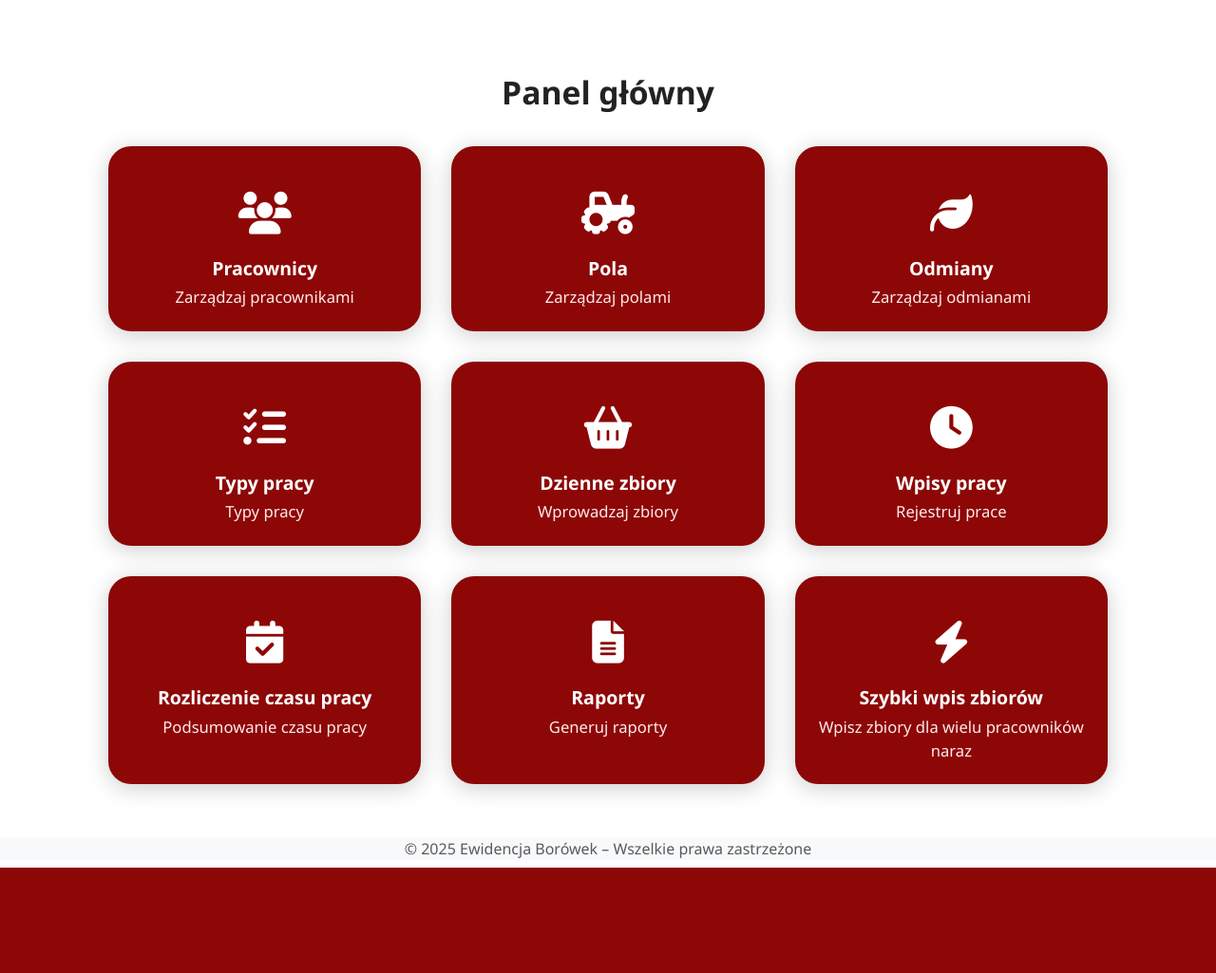
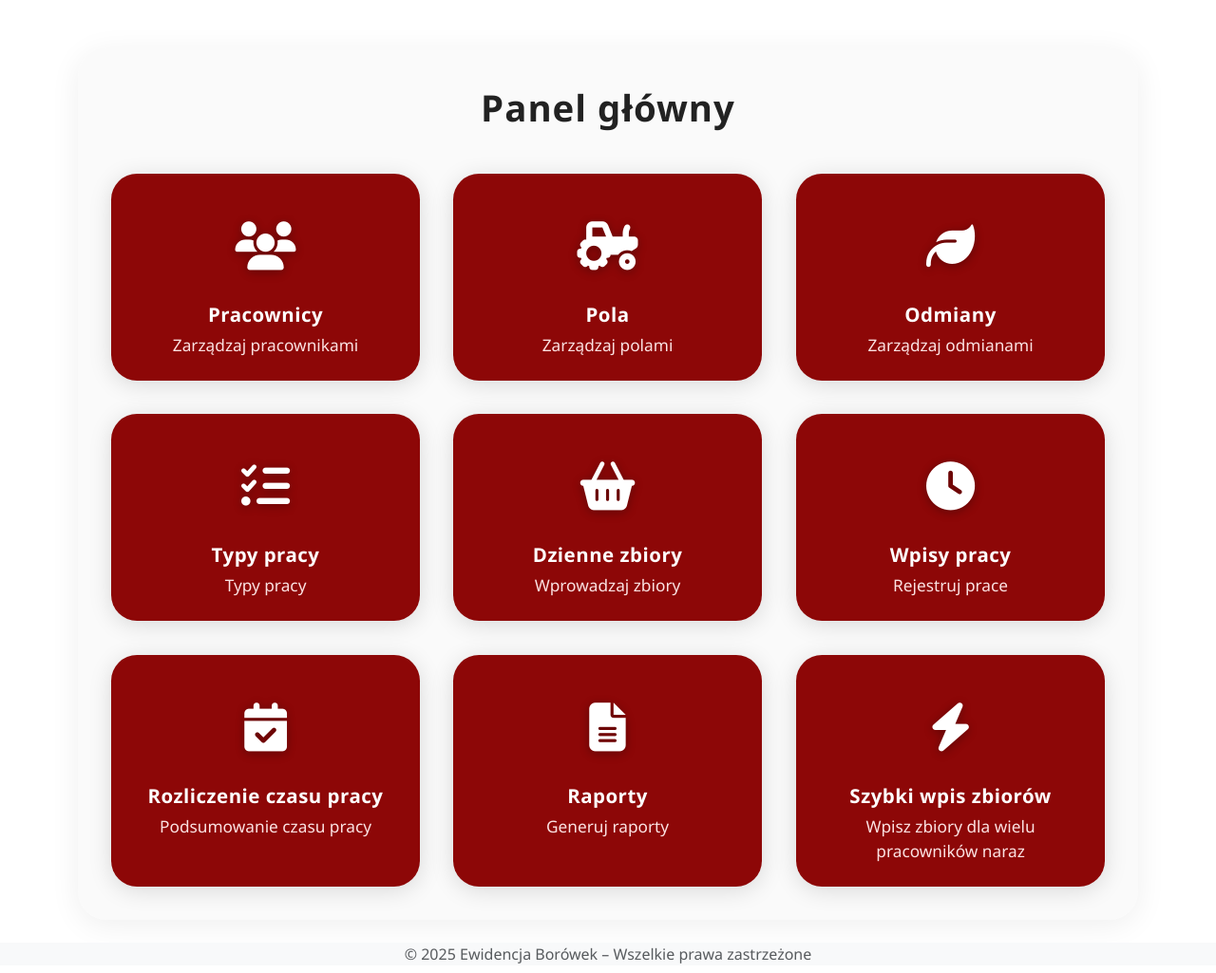
Before and after one commit to Reus1231/Ewidencja, a Flask app: page /dashboard in a window 1280 px wide; the page is wider, and only the part inside the window is pictured. Shown: the part 104-1129 px from the top of that part at 95% size. Before the commit the page ends 1018 px from the top of that part, so only its background shows below. Run offline with Flask 3, Linux system fonts and the light colour scheme; a user stored in the database is signed in.

```diff
--- a/static/style.css
+++ b/static/style.css
@@ -4,11 +4,16 @@ body {
     color: #343a40;
     transition: background 0.3s, color 0.3s;
 }
+
 :root {
     --bg: #ffffff;
     --text: #222222;
     --navbar: #dc3545;
     --footer: #f8f9fa;
+    --tile: #8D0707;
+    --tile-hover: #ad1d1d;
+    --tile-shadow: 0 4px 24px #0002;
+    --tile-glow: 0 0 12px #d32f2f88;
 }
 
 body {
@@ -21,60 +26,100 @@ body.dark-mode {
     --text: #f1f1f1;
     --navbar: #630606;
     --footer: #222;
+    --tile: #a91e1e;
+    --tile-hover: #d32f2f;
+    --tile-shadow: 0 4px 32px #0005;
+    --tile-glow: 0 0 18px #ad1d1d99;
 }
 
 .dashboard-container {
     max-width: 1200px;
-    margin: 40px auto 0 auto;
-    padding: 2rem;
+    margin: 50px auto 0 auto;
+    padding: 2.2rem;
+    background: rgba(0,0,0,0.02);
+    border-radius: 30px;
+    box-shadow: 0 6px 32px #0001;
+    animation: fadeIn 0.7s;
+}
+
+@keyframes fadeIn {
+    from { opacity: 0; transform: translateY(30px);}
+    to { opacity: 1; transform: none;}
 }
 
 .dashboard-title {
-    font-size: 2.1rem;
-    margin-bottom: 2rem;
+    font-size: 2.4rem;
+    margin-bottom: 2.5rem;
     font-weight: 700;
     text-align: center;
+    letter-spacing: 1px;
 }
 
 .tiles-grid {
     display: grid;
-    grid-template-columns: repeat(auto-fit, minmax(260px, 1fr));
-    gap: 2rem;
+    grid-template-columns: repeat(auto-fit, minmax(265px, 1fr));
+    gap: 2.2rem;
     margin-top: 1rem;
 }
 
 .tile {
-    background: #8D0707;
+    background: var(--tile);
     color: #fff;
-    border-radius: 1.5rem;
-    box-shadow: 0 4px 24px #0003;
-    padding: 2.2rem 1.3rem 1.4rem 1.3rem;
+    border-radius: 1.7rem;
+    box-shadow: var(--tile-shadow);
+    padding: 2.3rem 1.3rem 1.5rem 1.3rem;
     display: flex;
     flex-direction: column;
     align-items: center;
-    transition: background 0.2s, transform 0.2s;
+    transition: background 0.18s, transform 0.18s, box-shadow 0.18s;
     cursor: pointer;
-    min-height: 170px;
+    min-height: 185px;
     text-align: center;
     text-decoration: none;
-    border: 0;
+    border: none;
+    position: relative;
+    overflow: hidden;
+    opacity: 0;
+    animation: tileAppear 0.7s forwards;
 }
+.tile:nth-child(1) {animation-delay:.04s;}
+.tile:nth-child(2) {animation-delay:.09s;}
+.tile:nth-child(3) {animation-delay:.14s;}
+.tile:nth-child(4) {animation-delay:.19s;}
+.tile:nth-child(5) {animation-delay:.24s;}
+.tile:nth-child(6) {animation-delay:.29s;}
+.tile:nth-child(7) {animation-delay:.34s;}
+.tile:nth-child(8) {animation-delay:.39s;}
+.tile:nth-child(9) {animation-delay:.44s;}
+
+@keyframes tileAppear {
+    from { transform: translateY(40px) scale(0.97); opacity: 0; }
+    to { transform: none; opacity: 1; }
+}
+
 .tile:hover, .tile:focus {
-    background: #a91e1e;
-    transform: translateY(-5px) scale(1.03);
+    background: var(--tile-hover);
+    transform: translateY(-6px) scale(1.035);
+    box-shadow: var(--tile-glow);
+    outline: none;
 }
+
 .tile .tile-icon {
-    font-size: 2.8rem;
-    margin-bottom: 0.7rem;
+    font-size: 3.2rem;
+    margin-bottom: 1.2rem;
+    text-shadow: 0 3px 12px #0002;
+    filter: drop-shadow(0 1px 4px #0003);
 }
 .tile-title {
     font-weight: 600;
-    font-size: 1.22rem;
-    margin-bottom: 0.25rem;
+    font-size: 1.28rem;
+    margin-bottom: 0.3rem;
+    letter-spacing: 0.5px;
 }
 .tile-desc {
-    font-size: 1.04rem;
+    font-size: 1.08rem;
     color: #ffeaea;
+    opacity: 0.97;
 }
 
 @media (max-width: 800px) {
--- a/templates/dashboard.html
+++ b/templates/dashboard.html
@@ -3,47 +3,47 @@
 <div class="dashboard-container">
   <div class="dashboard-title">Panel główny</div>
   <div class="tiles-grid">
-    <a href="{{ url_for('employees') }}" class="tile">
+    <a href="{{ url_for('employees') }}" class="tile" tabindex="0" title="Pracownicy">
       <span class="tile-icon"><i class="fas fa-users"></i></span>
       <span class="tile-title">Pracownicy</span>
       <span class="tile-desc">Zarządzaj pracownikami</span>
     </a>
-    <a href="{{ url_for('fields') }}" class="tile">
+    <a href="{{ url_for('fields') }}" class="tile" tabindex="0" title="Pola">
       <span class="tile-icon"><i class="fas fa-tractor"></i></span>
       <span class="tile-title">Pola</span>
       <span class="tile-desc">Zarządzaj polami</span>
     </a>
-    <a href="{{ url_for('varieties') }}" class="tile">
+    <a href="{{ url_for('varieties') }}" class="tile" tabindex="0" title="Odmiany">
       <span class="tile-icon"><i class="fas fa-leaf"></i></span>
       <span class="tile-title">Odmiany</span>
       <span class="tile-desc">Zarządzaj odmianami</span>
     </a>
-    <a href="{{ url_for('work_types') }}" class="tile">
+    <a href="{{ url_for('work_types') }}" class="tile" tabindex="0" title="Typy pracy">
       <span class="tile-icon"><i class="fas fa-tasks"></i></span>
       <span class="tile-title">Typy pracy</span>
       <span class="tile-desc">Typy pracy</span>
     </a>
-    <a href="{{ url_for('harvests') }}" class="tile">
+    <a href="{{ url_for('harvests') }}" class="tile" tabindex="0" title="Dzienne zbiory">
       <span class="tile-icon"><i class="fas fa-basket-shopping"></i></span>
       <span class="tile-title">Dzienne zbiory</span>
       <span class="tile-desc">Wprowadzaj zbiory</span>
     </a>
-    <a href="{{ url_for('entries') }}" class="tile">
+    <a href="{{ url_for('entries') }}" class="tile" tabindex="0" title="Wpisy pracy">
       <span class="tile-icon"><i class="fas fa-clock"></i></span>
       <span class="tile-title">Wpisy pracy</span>
       <span class="tile-desc">Rejestruj prace</span>
     </a>
-    <a href="{{ url_for('rozliczenie_czasu_pracy') }}" class="tile">
+    <a href="{{ url_for('rozliczenie_czasu_pracy') }}" class="tile" tabindex="0" title="Rozliczenie czasu pracy">
       <span class="tile-icon"><i class="fas fa-calendar-check"></i></span>
       <span class="tile-title">Rozliczenie czasu pracy</span>
       <span class="tile-desc">Podsumowanie czasu pracy</span>
     </a>
-    <a href="{{ url_for('employee_reports') }}" class="tile">
+    <a href="{{ url_for('employee_reports') }}" class="tile" tabindex="0" title="Raporty">
       <span class="tile-icon"><i class="fas fa-file-alt"></i></span>
       <span class="tile-title">Raporty</span>
       <span class="tile-desc">Generuj raporty</span>
     </a>
-    <a href="{{ url_for('fast_harvest') }}" class="tile">
+    <a href="{{ url_for('fast_harvest') }}" class="tile" tabindex="0" title="Szybki wpis zbiorów">
       <span class="tile-icon"><i class="fas fa-bolt"></i></span>
       <span class="tile-title">Szybki wpis zbiorów</span>
       <span class="tile-desc">Wpisz zbiory dla wielu pracowników naraz</span>
```
